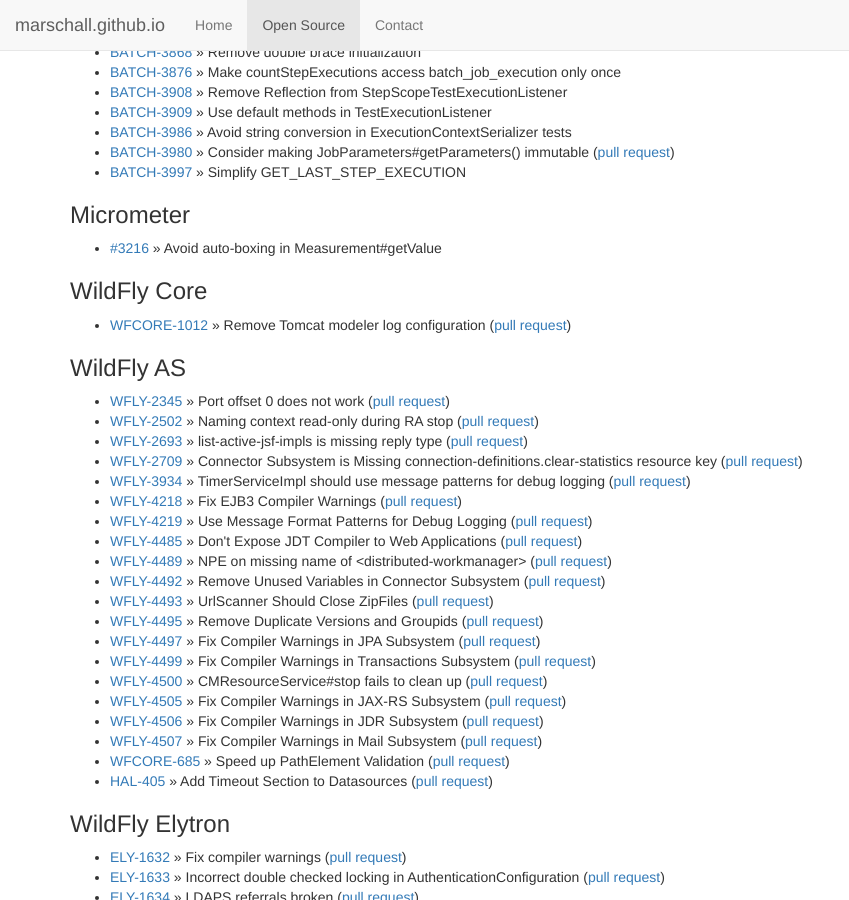
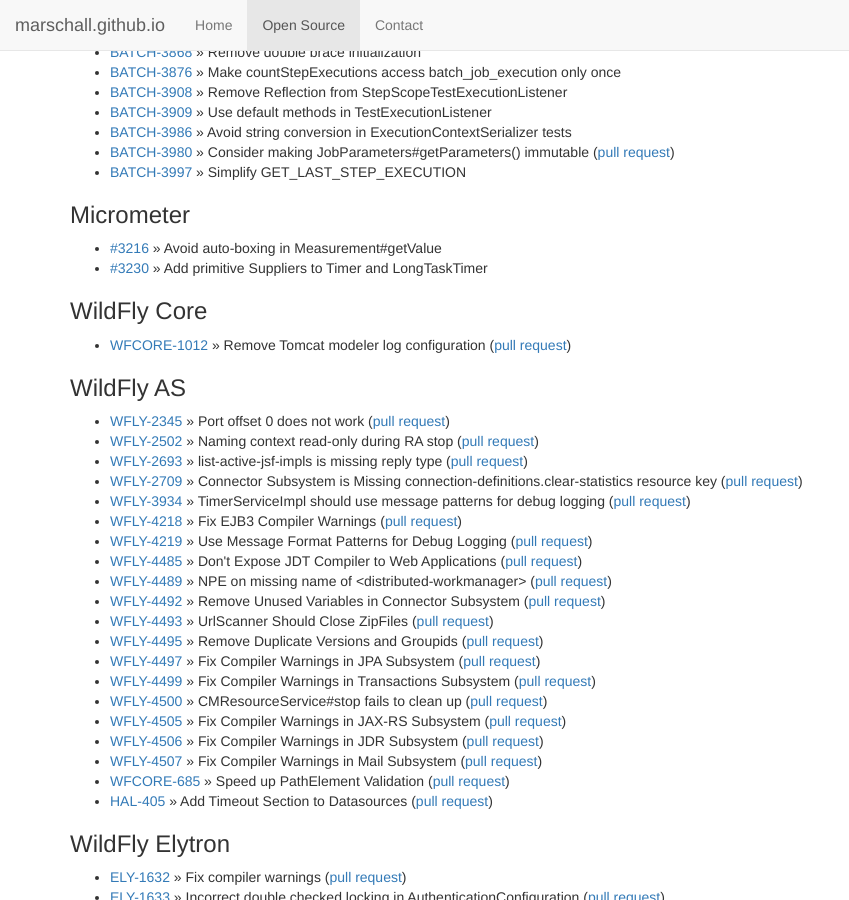
Before and after one commit to marschall/marschall.github.com, a Jekyll site: the page built from open-source.html, in a window 1280 px wide and 900 px high, scrolled down 2340 px. Shown: the whole window, without its empty margins (0-849 px from the left). Built offline with Jekyll 4.4.1, drawn with Linux system fonts in a browser that asks for light colours.

Commit message:
add micrometer#3230

```diff
--- a/open-source.html
+++ b/open-source.html
@@ -155,6 +155,7 @@
 <h3>Micrometer</h3>
 <ul>
   <li><a href="https://github.com/micrometer-metrics/micrometer/pull/3216">#3216</a> &raquo; Avoid auto-boxing in Measurement#getValue</li>
+  <li><a href="https://github.com/micrometer-metrics/micrometer/pull/3230">#3230</a> &raquo; Add primitive Suppliers to Timer and LongTaskTimer</li>
 </ul>
 <h3>WildFly Core</h3>
 <ul>
```
